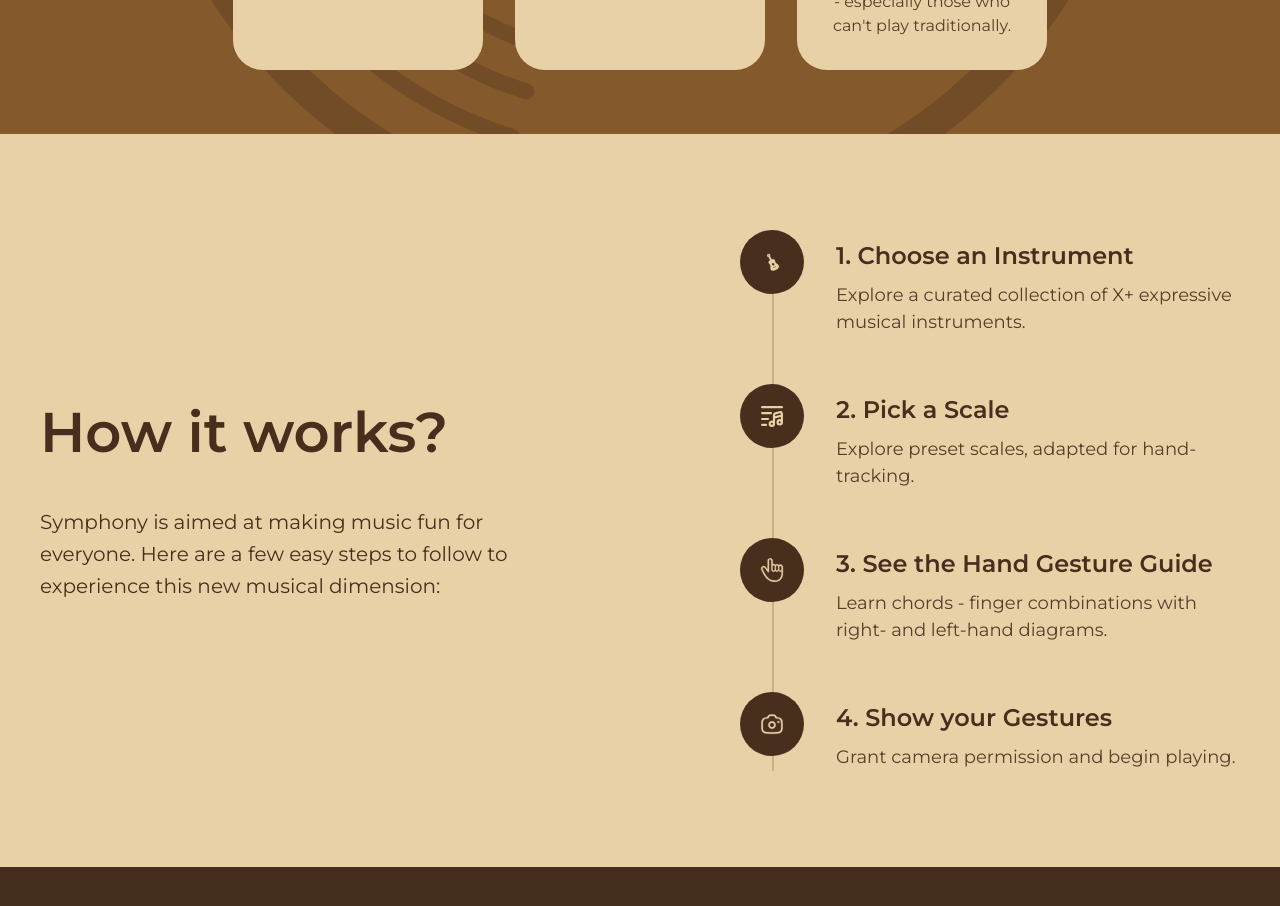
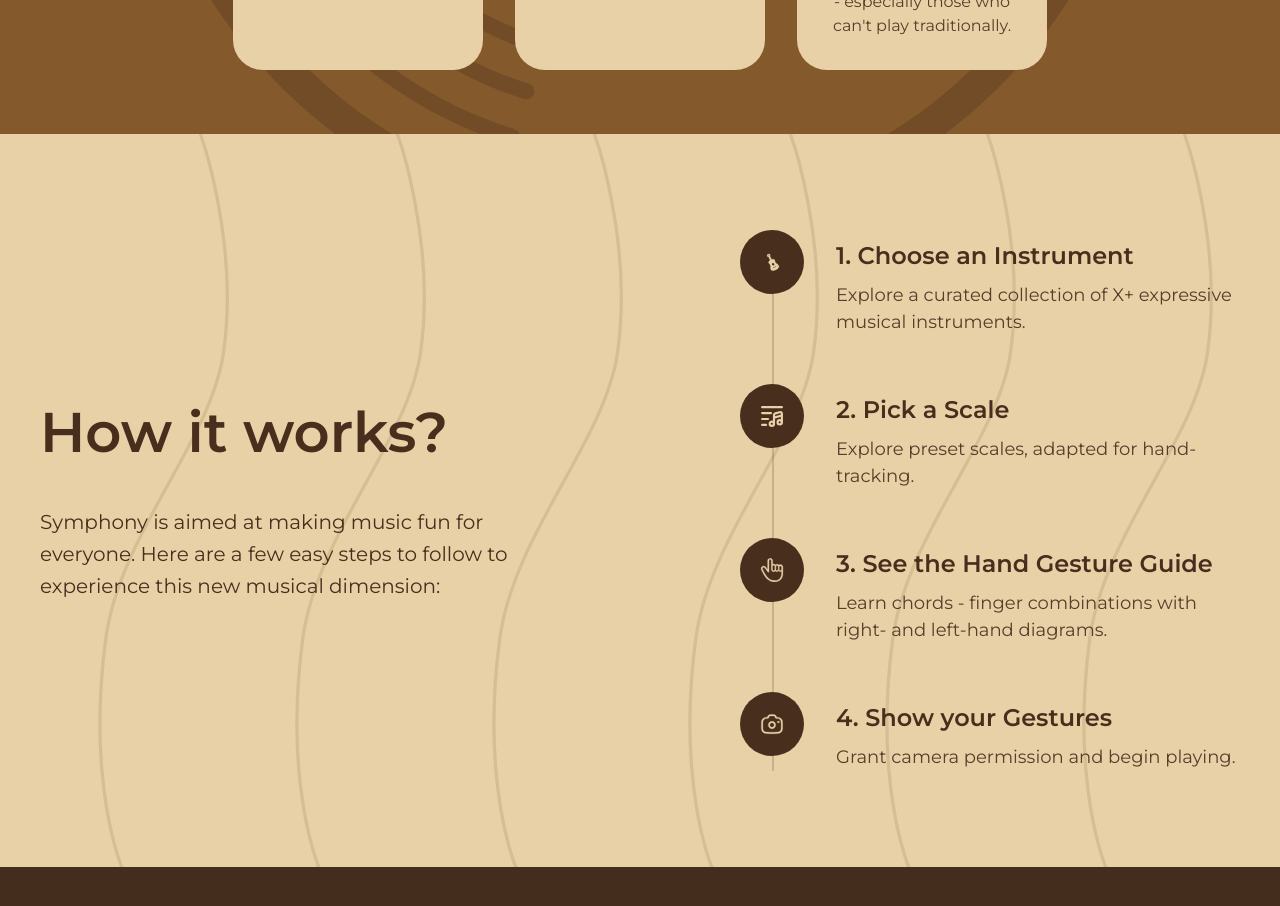
Before and after one commit to akshitasure12/symphony, a Next.js app in the folder frontend/: page / in a window 1280 px wide. Shown: the part 1480-2386 px from the top of the page. Built offline with nearby package versions, Linux system fonts and the light colour scheme.

Commit message:
Added background detail to frame 3 in homepage

```diff
--- a/frontend/app/components/P3.tsx
+++ b/frontend/app/components/P3.tsx
@@ -1,7 +1,7 @@
 import React from "react";
 import { Montserrat } from 'next/font/google';
 import styles from '../styles/homePage.module.css';
-import {Guitar, Scale, Tap, Camera} from "./icons";
+import {Guitar, Scale, Tap, Camera, BackgroundDetail} from "./icons";
 
 const montserrat = Montserrat({
   subsets: ['latin'],
@@ -10,6 +10,33 @@ const montserrat = Montserrat({
 
 const P3 = () => (
   <section className={`${styles.p3Container} ${montserrat.className}`}>
+    <div className={styles.backgroundDetails}>
+      {[...Array(6)].map((_, index) => (
+        <div
+          key={index}
+          className={styles.backgroundDetail}
+          style={{ left: `calc(98px + (80vw - 40px) / 5 * ${index})` }}
+        >
+          <BackgroundDetail />
+          {index === 3 && (
+            <div
+              className={styles.overlappingDetail}
+              style={{
+                position: 'absolute',
+                left: '890.88px',
+                width: '126.82px',
+                height: '862.13px',
+                transform: 'rotate(-7deg)',
+                border: '5px solid',
+                borderImage: 'linear-gradient(to bottom, #84592B 0%, #9D9167 100%) 1'
+              }}
+            >
+              <BackgroundDetail />
+            </div>
+          )}
+        </div>
+      ))}
+    </div>
     <div className={styles.p3Content}>
       <div className={styles.p3TextContent}>
         <h2 className={styles.p3Heading}>How it works?</h2>
@@ -20,8 +47,10 @@ const P3 = () => (
 
       <div className={styles.stepsContainer}>
         <div className={styles.step}>
+          <div className={styles.stepIconContainer}>
             <div className={styles.stepIcon}>
               <Guitar />
+            </div>
           </div>
           <div className={styles.stepContent}>
             <h3>1. Choose an Instrument</h3>
@@ -30,8 +59,10 @@ const P3 = () => (
         </div>
 
         <div className={styles.step}>
+          <div className={styles.stepIconContainer}>
             <div className={styles.stepIcon}>
               <Scale />
+            </div>
           </div>
           <div className={styles.stepContent}>
             <h3>2. Pick a Scale</h3>
@@ -40,8 +71,10 @@ const P3 = () => (
         </div>
 
         <div className={styles.step}>
+          <div className={styles.stepIconContainer}>
             <div className={styles.stepIcon}>
               <Tap />
+            </div>
           </div>
           <div className={styles.stepContent}>
             <h3>3. See the Hand Gesture Guide</h3>
@@ -50,8 +83,10 @@ const P3 = () => (
         </div>
 
         <div className={styles.step}>
+          <div className={styles.stepIconContainer}>
             <div className={styles.stepIcon}>
               <Camera />
+            </div>
           </div>
           <div className={styles.stepContent}>
             <h3>4. Show your Gestures</h3>
--- a/frontend/app/components/icons.tsx
+++ b/frontend/app/components/icons.tsx
@@ -97,7 +97,7 @@ export const RightSquiggle = (props: React.SVGProps<SVGSVGElement>) => (
 
 export const LeftSquiggle = (props: React.SVGProps<SVGSVGElement>) => (
   <svg width="696" height="204" viewBox="0 0 696 204" fill="none" xmlns="http://www.w3.org/2000/svg">
-    <path d="M693 77.7636C693 77.7636 681 112.764 676 112.264C671 111.764 666.5 43.7636 658.5 43.2636C650.5 42.7636 658.5 140.764 649.5 135.264C640.5 129.764 640.5 22.7636 631 26.2636C621.5 29.7636 629.5 162.764 618 159.764C606.5 156.764 609 -13.2362 598.5 4.26362C588 21.7634 598.5 207.264 588 201.264C577.5 195.264 579 46.7637 569 26.2636C559 5.76357 563.5 169.264 555 152.764C546.5 136.264 543.5 47.7637 536.5 43.2636C529.5 38.7635 533 132.264 523.5 128.764C514 125.264 509 70.7637 498.5 71.7636C488 72.7636 484.5 106.264 478 105.264C471.5 104.264 462.5 82.2636 456 82.2636C449.5 82.2636 446 95.2636 442 95.2636C438 95.2636 433.5 82.2636 430.5 82.2636C427.5 82.2636 422 95.2636 417 95.2636C412 95.2636 405 88.2636 405 88.2636L1 88.2636" stroke="url(#paint0_linear_26_59)" stroke-opacity="0.5" stroke-width="5" stroke-linecap="round" stroke-linejoin="round"/>
+    <path d="M693 77.7636C693 77.7636 681 112.764 676 112.264C671 111.764 666.5 43.7636 658.5 43.2636C650.5 42.7636 658.5 140.764 649.5 135.264C640.5 129.764 640.5 22.7636 631 26.2636C621.5 29.7636 629.5 162.764 618 159.764C606.5 156.764 609 -13.2362 598.5 4.26362C588 21.7634 598.5 207.264 588 201.264C577.5 195.264 579 46.7637 569 26.2636C559 5.76357 563.5 169.264 555 152.764C546.5 136.264 543.5 47.7637 536.5 43.2636C529.5 38.7635 533 132.264 523.5 128.764C514 125.264 509 70.7637 498.5 71.7636C488 72.7636 484.5 106.264 478 105.264C471.5 104.264 462.5 82.2636 456 82.2636C449.5 82.2636 446 95.2636 442 95.2636C438 95.2636 433.5 82.2636 430.5 82.2636C427.5 82.2636 422 95.2636 417 95.2636C412 95.2636 405 88.2636 405 88.2636L1 88.2636" stroke="url(#paint0_linear_26_59)" strokeOpacity="0.5" stroke-width="5" strokeLinecap="round" strokeLinejoin="round"/>
     <defs>
       <linearGradient id="paint0_linear_26_59" x1="693" y1="102.203" x2="1" y2="102.203" gradientUnits="userSpaceOnUse">
       <stop stopColor="#E8D1A7"/>
@@ -112,3 +112,15 @@ export const Headphones = (props: React.SVGProps<SVGSVGElement>) => (
   <path d="M3.5 48V30C3.5 22.8392 6.34463 15.9716 11.4081 10.9081C16.4716 5.84464 23.3392 3 30.5 3C37.6608 3 44.5284 5.84464 49.5919 10.9081C54.6554 15.9716 57.5 22.8392 57.5 30V48M57.5 51C57.5 52.5913 56.8679 54.1174 55.7426 55.2426C54.6174 56.3679 53.0913 57 51.5 57H48.5C46.9087 57 45.3826 56.3679 44.2574 55.2426C43.1321 54.1174 42.5 52.5913 42.5 51V42C42.5 40.4087 43.1321 38.8826 44.2574 37.7574C45.3826 36.6321 46.9087 36 48.5 36H57.5V51ZM3.5 51C3.5 52.5913 4.13214 54.1174 5.25736 55.2426C6.38258 56.3679 7.9087 57 9.5 57H12.5C14.0913 57 15.6174 56.3679 16.7426 55.2426C17.8679 54.1174 18.5 52.5913 18.5 51V42C18.5 40.4087 17.8679 38.8826 16.7426 37.7574C15.6174 36.6321 14.0913 36 12.5 36H3.5V51Z" stroke="#442D1C" stroke-width="6" stroke-linecap="round" stroke-linejoin="round"/>
 </svg>
 );
+
+export const BackgroundDetail = () => (
+  <svg width="200" height="1117" viewBox="0 0 200 1117" fill="none" xmlns="http://www.w3.org/2000/svg">
+    <path d="M156.003 0C156.003 0 215.341 163.995 191.241 333.337C172.017 468.42 32.8916 610.031 11.7228 769.927C-17.5489 991.028 36.2336 1117 36.2336 1117" stroke="url(#paint0_linear_20_98)" strokeWidth="5" strokeLinecap="round" strokeLinejoin="round"/>
+    <defs>
+      <linearGradient id="paint0_linear_20_98" x1="107.116" y1="-11000.7" x2="321.217" y2="11079.7" gradientUnits="userSpaceOnUse">
+        <stop offset="0.153846" stopColor="#84592B" stopOpacity="0.2"/>
+        <stop offset="1" stopColor="#9D9167" stopOpacity="0.2"/>
+      </linearGradient>
+    </defs>
+  </svg>
+);
--- a/frontend/app/styles/homePage.module.css
+++ b/frontend/app/styles/homePage.module.css
@@ -248,6 +248,26 @@
   overflow: hidden;
 }
 
+.backgroundDetail {
+  position: absolute;
+  left: 98px;
+  top: 0;
+  bottom: 0;
+  z-index: 0;
+}
+
+.backgroundDetail svg {
+  height: 100%;
+  width: auto;
+}
+
+.backgroundDetail path {
+  stroke: url(#paint0_linear_20_98);
+  stroke-width: 5;
+  stroke-linecap: round;
+  stroke-linejoin: round;
+}
+
 .p3Content {
   max-width: 1200px;
   margin: 0 auto;
@@ -465,3 +485,13 @@
   font-size: 1.5rem;
   font-weight: 600;
 }
+
+.overlappingDetail {
+  position: absolute;
+  z-index: 1;
+}
+
+.overlappingDetail svg {
+  height: 100%;
+  width: 100%;
+}
```
Lines whose indentation alone changed are shown as unchanged.
